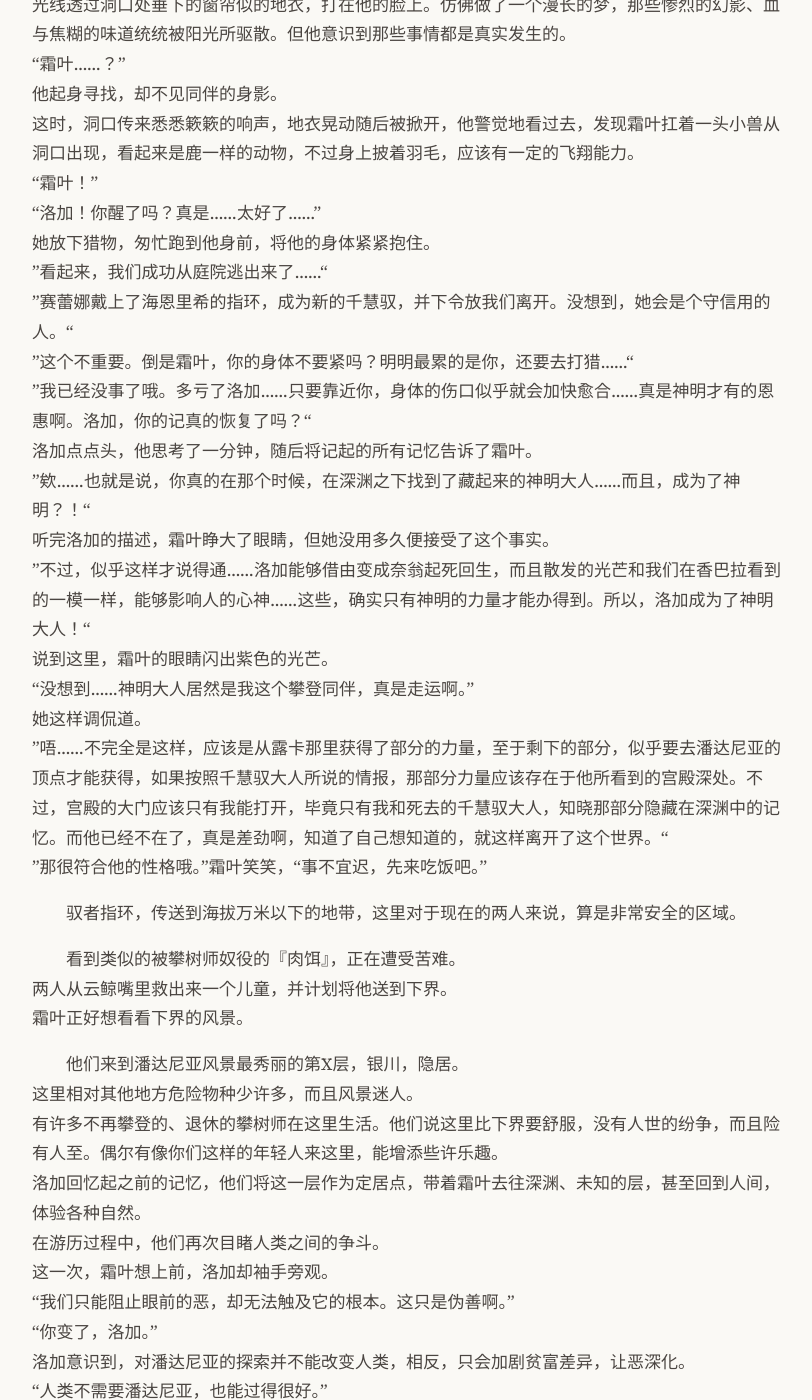
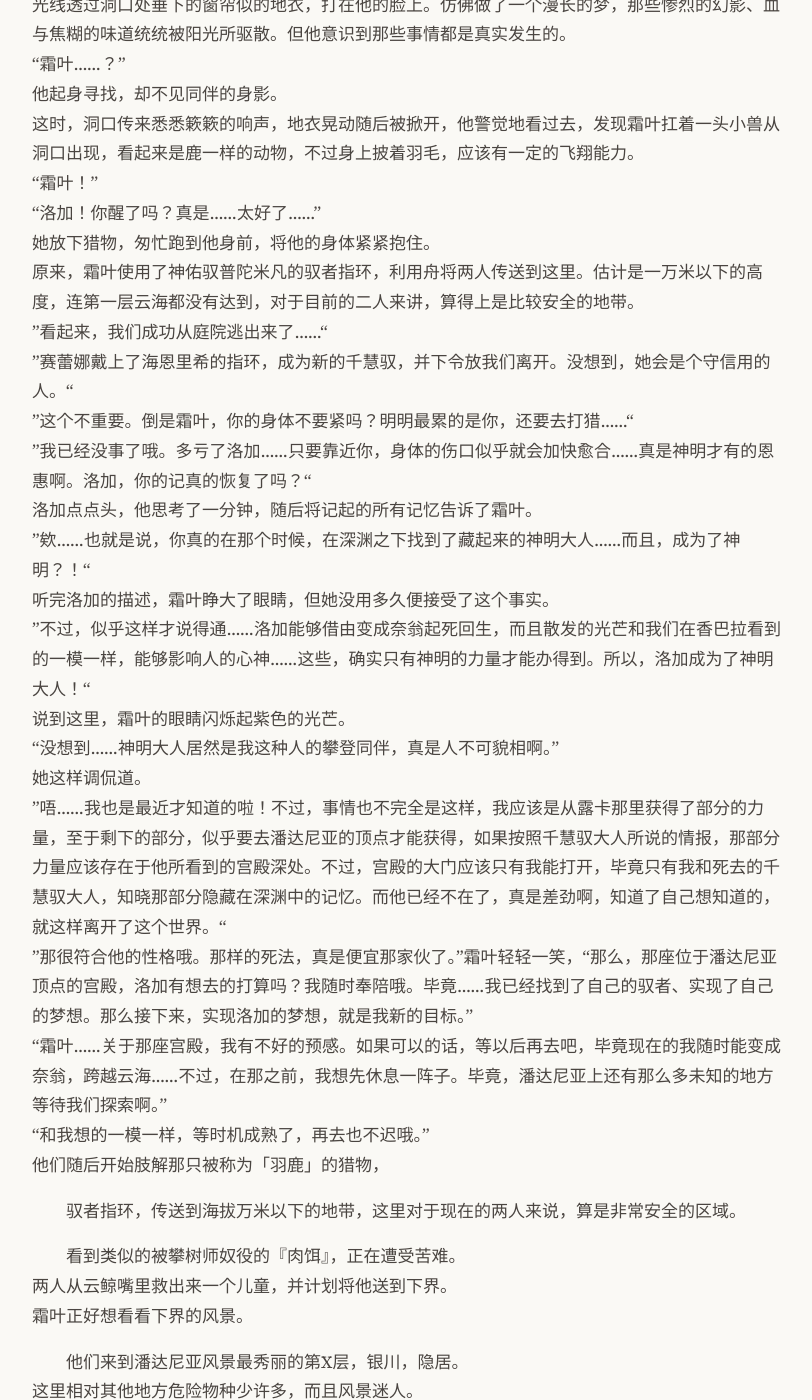
Before and after one commit to yihenc/yihenc.github.io, a Jekyll site: the page built from _posts/2026-03-09-漫游.md, in a window 1280 px wide and 1400 px high, scrolled down 3418 px. Shown: the whole window, without its empty margins (232-1044 px from the left). Built offline with Jekyll 4.4.1, drawn with Linux system fonts in a browser that asks for light colours; nearby versions of some CDN libraries.

Commit message:
Update: 漫游

```diff
--- a/_posts/2026-03-09-漫游.md
+++ b/_posts/2026-03-09-漫游.md
@@ -111,6 +111,7 @@ date: 2026-03-09 00:00 +0000
 “霜叶！”
 “洛加！你醒了吗？真是……太好了……”
 她放下猎物，匆忙跑到他身前，将他的身体紧紧抱住。
+原来，霜叶使用了神佑驭普陀米凡的驭者指环，利用舟将两人传送到这里。估计是一万米以下的高度，连第一层云海都没有达到，对于目前的二人来讲，算得上是比较安全的地带。
 ”看起来，我们成功从庭院逃出来了……“
 ”赛蕾娜戴上了海恩里希的指环，成为新的千慧驭，并下令放我们离开。没想到，她会是个守信用的人。“
 ”这个不重要。倒是霜叶，你的身体不要紧吗？明明最累的是你，还要去打猎……“
@@ -119,11 +120,14 @@ date: 2026-03-09 00:00 +0000
 ”欸……也就是说，你真的在那个时候，在深渊之下找到了藏起来的神明大人……而且，成为了神明？！“
 听完洛加的描述，霜叶睁大了眼睛，但她没用多久便接受了这个事实。
 ”不过，似乎这样才说得通……洛加能够借由变成奈翁起死回生，而且散发的光芒和我们在香巴拉看到的一模一样，能够影响人的心神……这些，确实只有神明的力量才能办得到。所以，洛加成为了神明大人！“
-说到这里，霜叶的眼睛闪出紫色的光芒。
-“没想到……神明大人居然是我这个攀登同伴，真是走运啊。”
+说到这里，霜叶的眼睛闪烁起紫色的光芒。
+“没想到……神明大人居然是我这种人的攀登同伴，真是人不可貌相啊。”
 她这样调侃道。
-”唔……不完全是这样，应该是从露卡那里获得了部分的力量，至于剩下的部分，似乎要去潘达尼亚的顶点才能获得，如果按照千慧驭大人所说的情报，那部分力量应该存在于他所看到的宫殿深处。不过，宫殿的大门应该只有我能打开，毕竟只有我和死去的千慧驭大人，知晓那部分隐藏在深渊中的记忆。而他已经不在了，真是差劲啊，知道了自己想知道的，就这样离开了这个世界。“
-”那很符合他的性格哦。”霜叶笑笑，“事不宜迟，先来吃饭吧。”
+”唔……我也是最近才知道的啦！不过，事情也不完全是这样，我应该是从露卡那里获得了部分的力量，至于剩下的部分，似乎要去潘达尼亚的顶点才能获得，如果按照千慧驭大人所说的情报，那部分力量应该存在于他所看到的宫殿深处。不过，宫殿的大门应该只有我能打开，毕竟只有我和死去的千慧驭大人，知晓那部分隐藏在深渊中的记忆。而他已经不在了，真是差劲啊，知道了自己想知道的，就这样离开了这个世界。“
+”那很符合他的性格哦。那样的死法，真是便宜那家伙了。”霜叶轻轻一笑，“那么，那座位于潘达尼亚顶点的宫殿，洛加有想去的打算吗？我随时奉陪哦。毕竟……我已经找到了自己的驭者、实现了自己的梦想。那么接下来，实现洛加的梦想，就是我新的目标。”
+“霜叶……关于那座宫殿，我有不好的预感。如果可以的话，等以后再去吧，毕竟现在的我随时能变成奈翁，跨越云海……不过，在那之前，我想先休息一阵子。毕竟，潘达尼亚上还有那么多未知的地方等待我们探索啊。”
+“和我想的一模一样，等时机成熟了，再去也不迟哦。”
+他们随后开始肢解那只被称为「羽鹿」的猎物，
 
 
 驭者指环，传送到海拔万米以下的地带，这里对于现在的两人来说，算是非常安全的区域。
```
